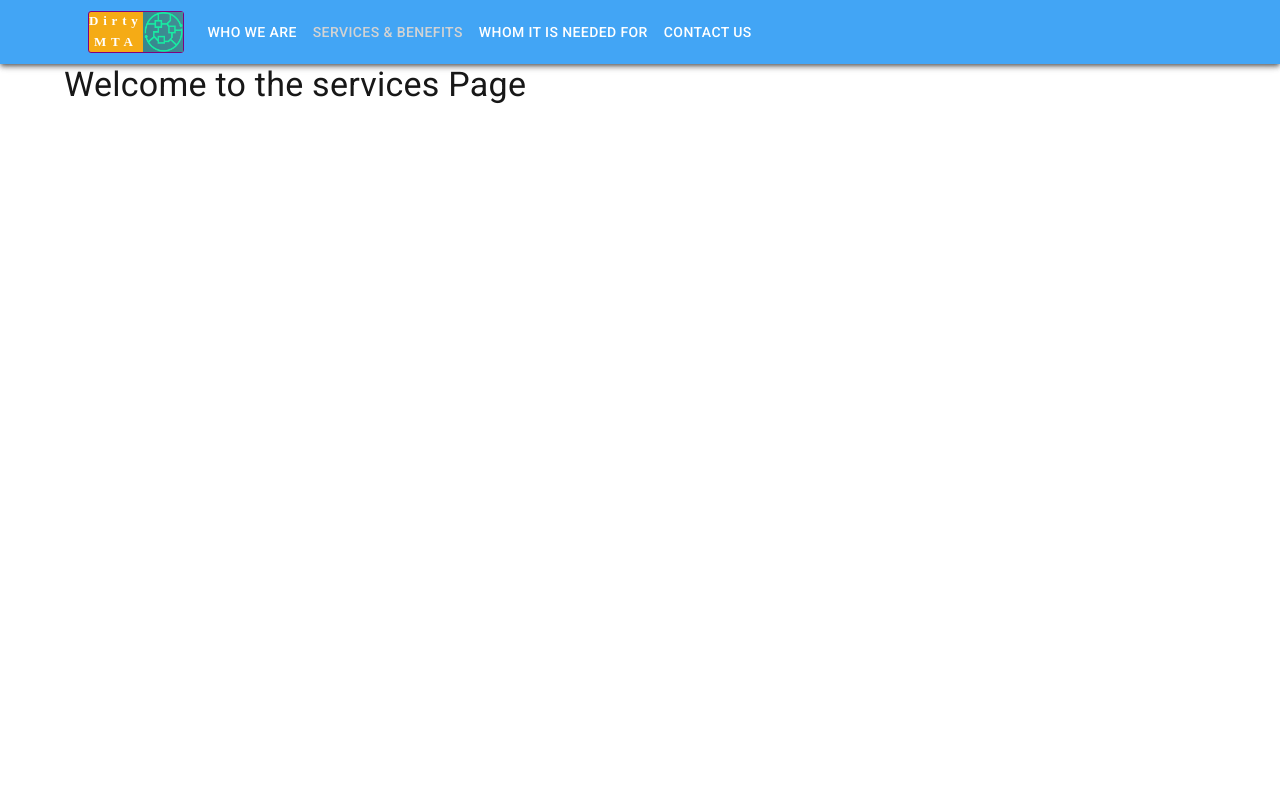
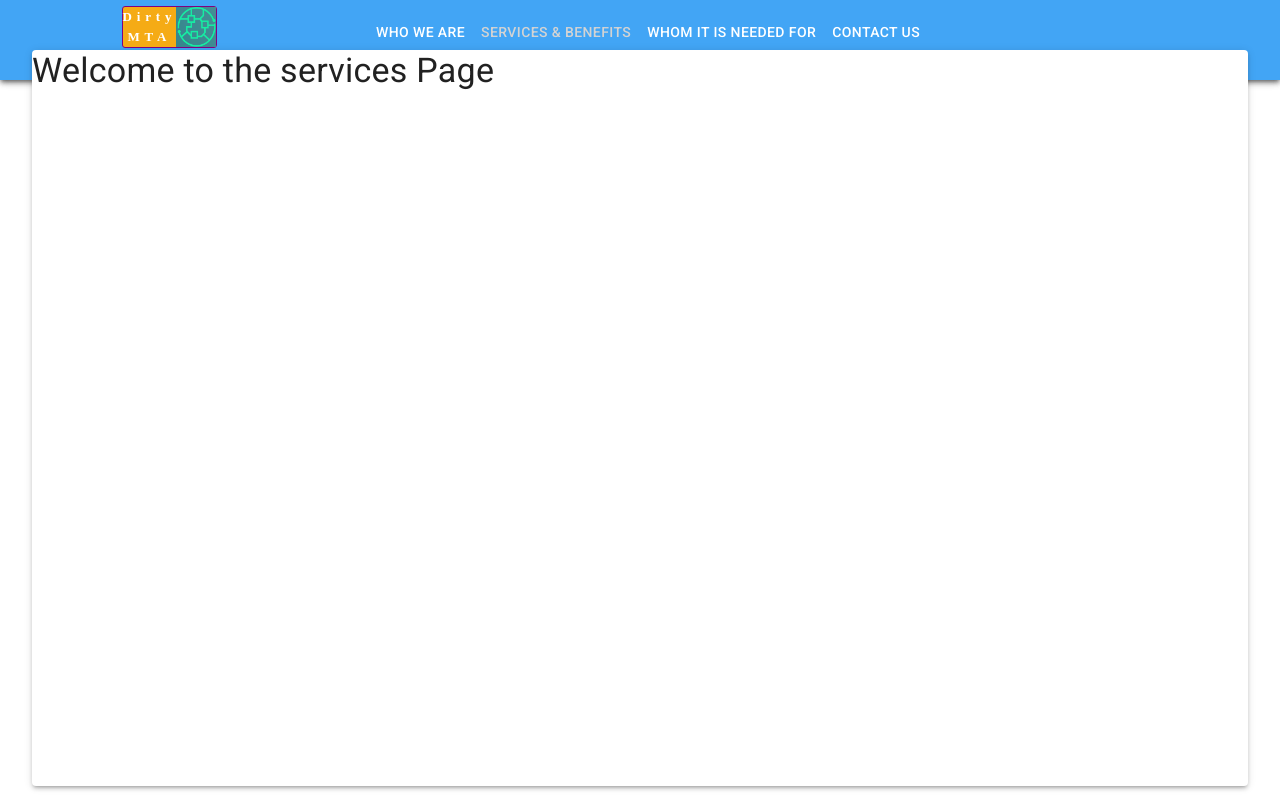
Before and after one commit to haduigon/dirtymta2, a Next.js app: page /services in a window 1280 px wide. Built offline with nearby package versions, Linux system fonts and the light colour scheme.

Commit message:
navbar more or less ready

```diff
--- a/src/components/Logo/Logo.tsx
+++ b/src/components/Logo/Logo.tsx
@@ -1,6 +1,5 @@
 import styles from './Logo.module.css';
 import logo from '../../assets/img/dirtymta2.png';
-import Image from 'next/image';
 
 const Logo = () => {
   return (
--- a/src/components/Navbar/Navbar.tsx
+++ b/src/components/Navbar/Navbar.tsx
@@ -17,6 +17,7 @@ function Navbar() {
         position='static'
         sx={{
           backgroundColor: 'primary.light',
+          height: '10vh'
         }}
       >
         <Container>
@@ -45,7 +46,16 @@ function Navbar() {
                 textDecoration: 'none',
               }}
             >
-              <Logo />
+              <Box
+                sx={{
+                  position: {xs: 'absolute', md: 'absolute'},
+                  top: { xs: '10%', md: '10%' },
+                  left: {xs: '65%', md: '5%'},
+                  zIndex: 10,
+                }}
+              >
+                <Logo />
+              </Box>
             </Typography>
             <Box
               sx={{
@@ -53,6 +63,7 @@ function Navbar() {
                 display: {
                   xs: 'none',
                   md: 'flex',
+                  justifyContent: 'center'
                 },
               }}
             >
@@ -73,26 +84,6 @@ function Navbar() {
                 </Button>
               </Link>
               ))}
-              {/* <Link href="/" passHref className={router.pathname === '/' ? styles.active : styles.inactive}>
-                <Button
-
-                  sx={{
-                    color: router.pathname === '/' ? 'white' : 'inherit',
-                  }}
-                >
-                  Home
-                </Button>
-              </Link>
-              <Link href="/services" passHref className={router.pathname === '/services' ? styles.active : styles.inactive}>
-                <Button
-
-                  sx={{
-                    color: router.pathname === '/services' ? 'white' : 'inherit',
-                  }}
-                >
-                  Services & benefits
-                </Button>
-              </Link> */}
             </Box>
           </Toolbar>
         </Container>
--- a/src/pages/services.tsx
+++ b/src/pages/services.tsx
@@ -1,10 +1,28 @@
 import React from 'react';
-import { Typography, Container } from '@mui/material';
+import { Typography, Container, Paper } from '@mui/material';
 
 export default function Services() {
   return (
-    <Container>
-      <Typography variant="h4">Welcome to the services Page</Typography>
+    <Container
+      sx={{
+        backgroundColor: 'lightgrey',
+        display: 'flex',
+        justifyContent: 'center',
+
+
+      }}
+    >
+      <Paper
+        elevation={3}
+        sx={{
+          minHeight: '92vh',
+          width: '95vw',
+          position: 'fixed',
+          top: 50
+        }}
+      >
+        <Typography variant="h4">Welcome to the services Page</Typography>
+      </Paper>
     </Container>
   );
 }
```
